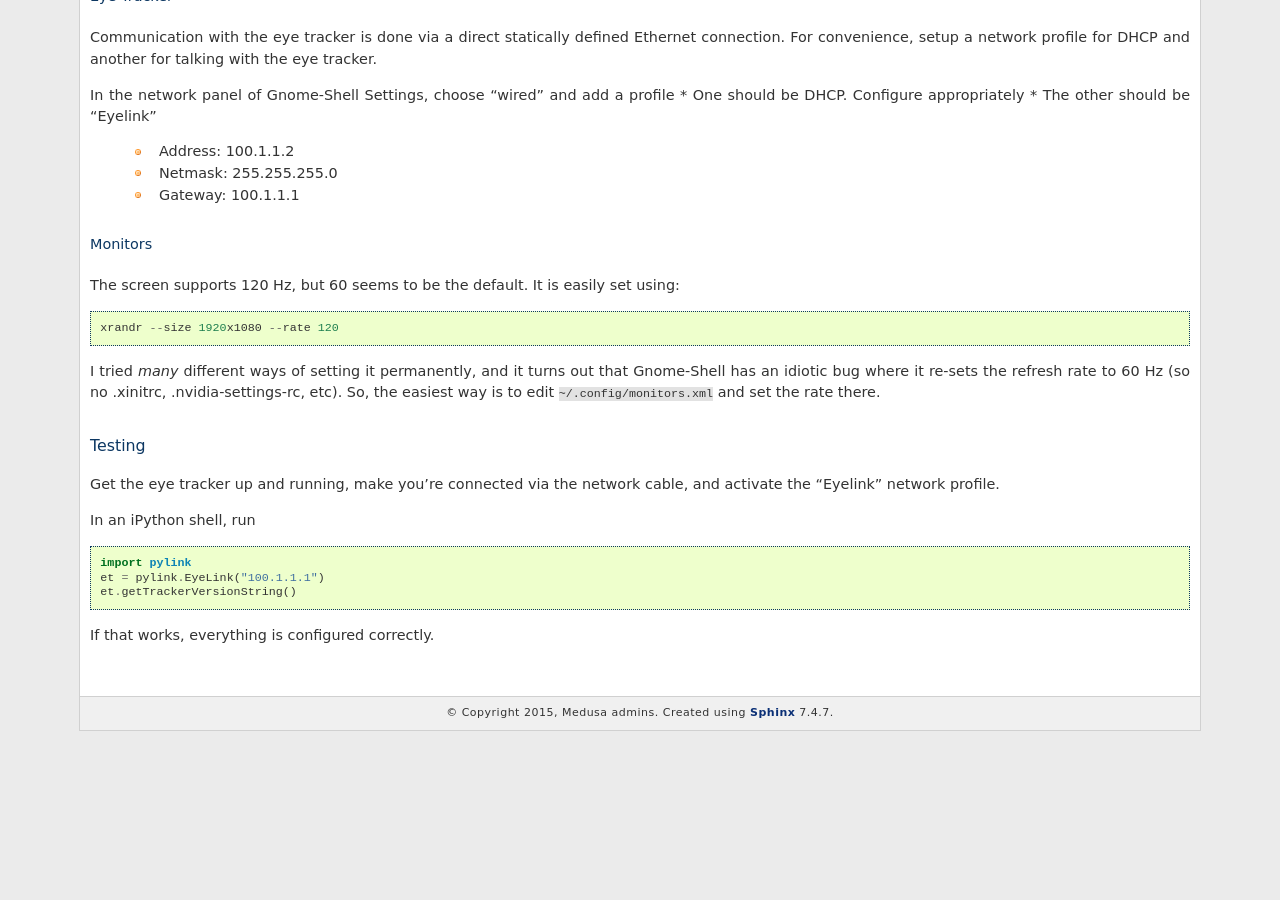
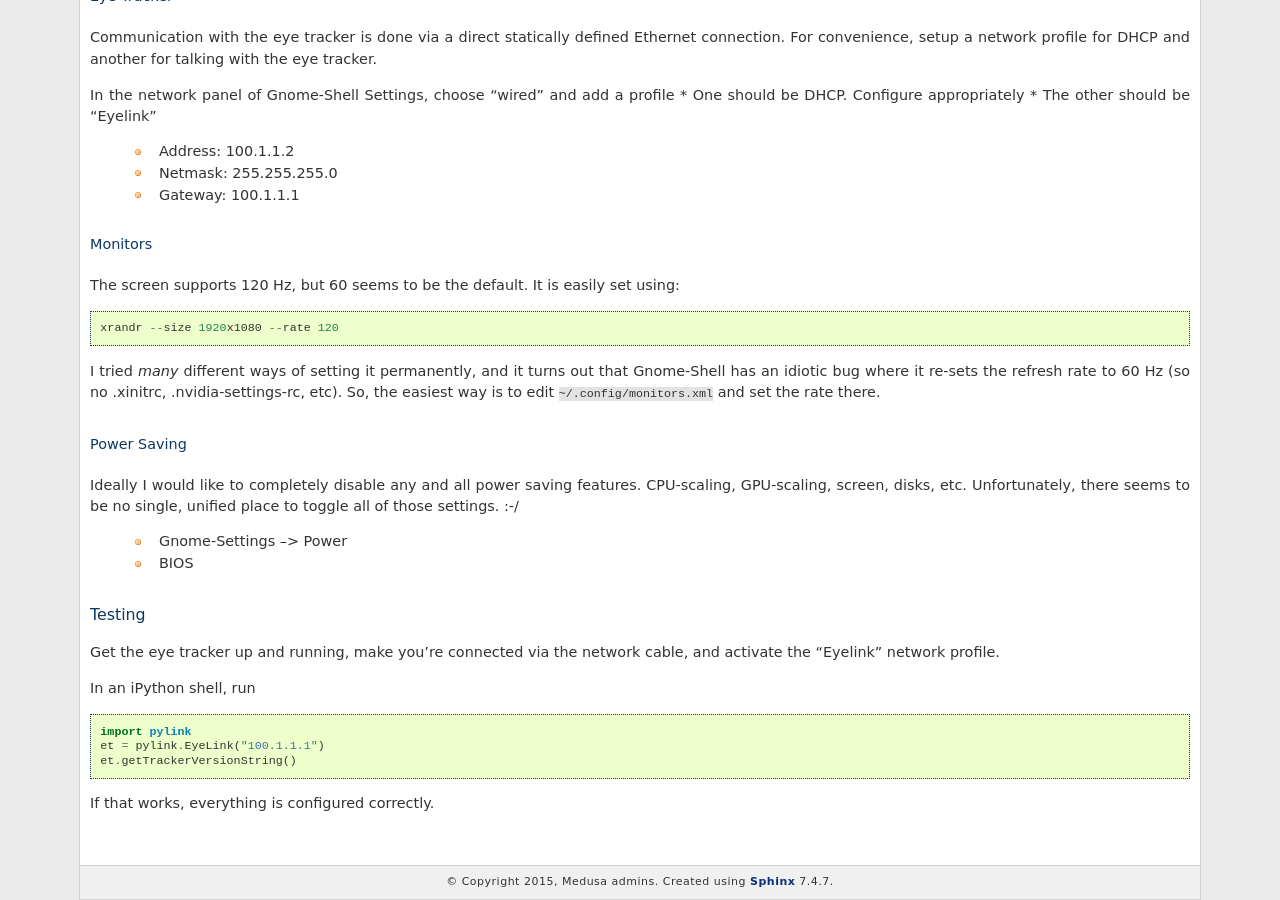
Before and after one commit to psychoinformatics-de/ipsy-docs, a Sphinx documentation site: the page built from source/internal/labs/pollmann_eyetracker.rst, in a window 1280 px wide and 900 px high, scrolled down 1218 px. Built offline with Sphinx 7.4.7, drawn with Linux system fonts in a browser that asks for light colours; formulas are drawn with MathJax 3; pages that are not in the unit, such as notebooks, are missing from menus; before the commit the page ends 1949 px from its top, so only the background shows below that.

```diff
--- a/source/internal/labs/pollmann_eyetracker.rst
+++ b/source/internal/labs/pollmann_eyetracker.rst
@@ -104,6 +104,16 @@
 .xinitrc, .nvidia-settings-rc, etc). So, the easiest way is to edit
 ``~/.config/monitors.xml`` and set the rate there.
 
+Power Saving
+~~~~~~~~~~~~
+
+Ideally I would like to completely disable any and all power saving features.
+CPU-scaling, GPU-scaling, screen, disks, etc. Unfortunately, there seems to be
+no single, unified place to toggle all of those settings. :-/
+
+  * Gnome-Settings --> Power
+  * BIOS
+
 Testing
 -------
 
```
